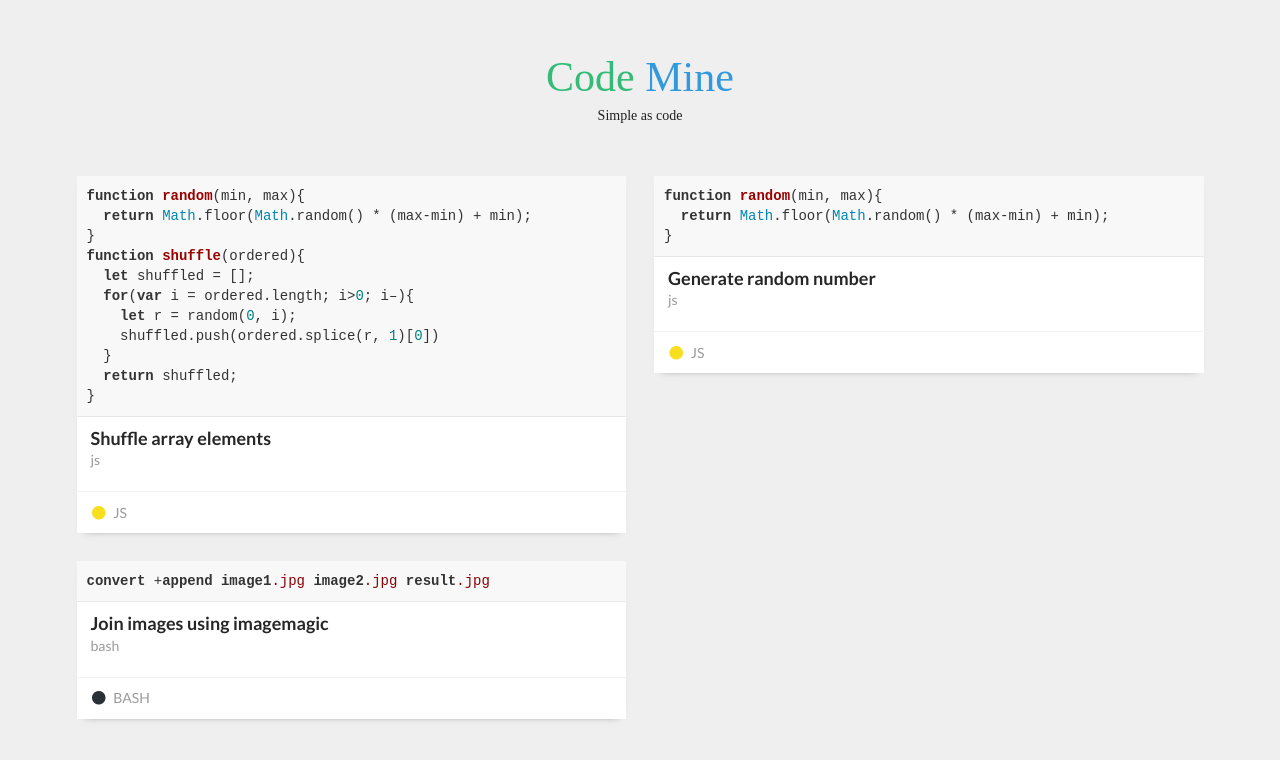
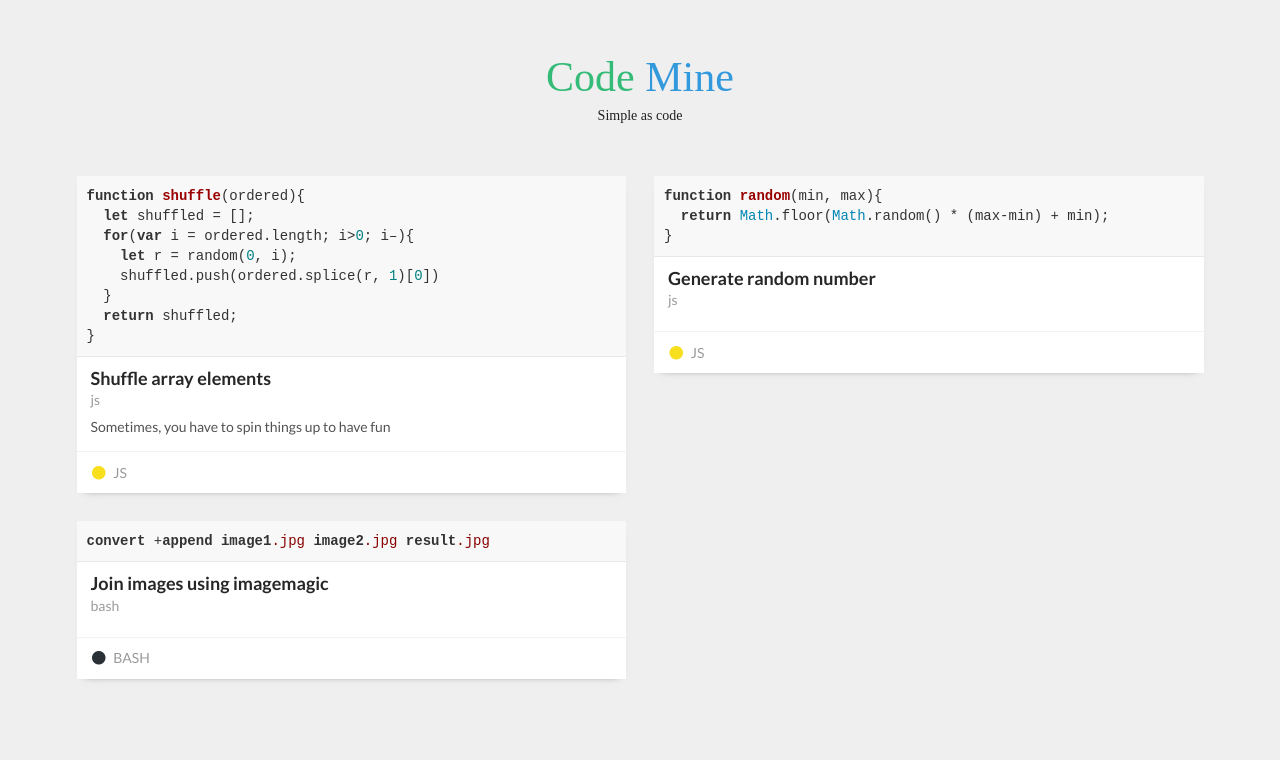
Before and after one commit to guyswhocode/codemine, a Jekyll site: the page built from index.html, in a window 1280 px wide. Shown: the top 760 px of the page. Built offline with Jekyll 4.4.1, drawn with Linux system fonts in a browser that asks for light colours; nearby versions of some CDN libraries.

Commit message:
updates post and description

```diff
--- a/_posts/2019-09-19-shuffle-array-javascript.md
+++ b/_posts/2019-09-19-shuffle-array-javascript.md
@@ -1,12 +1,10 @@
 ---
 layout: snippet
 title: Shuffle array elements
+description: Sometimes, you have to spin things up to have fun
 language: js
 highlight: javascript
 ---
-function random(min, max){
-  return Math.floor(Math.random() * (max-min) + min);
-}
 function shuffle(ordered){
   let shuffled = [];
   for(var i = ordered.length; i>0; i--){
```
